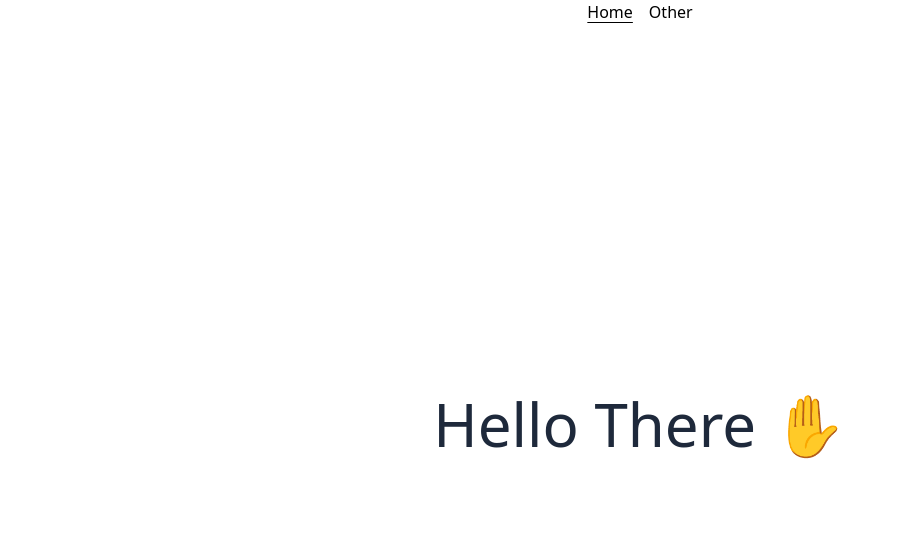
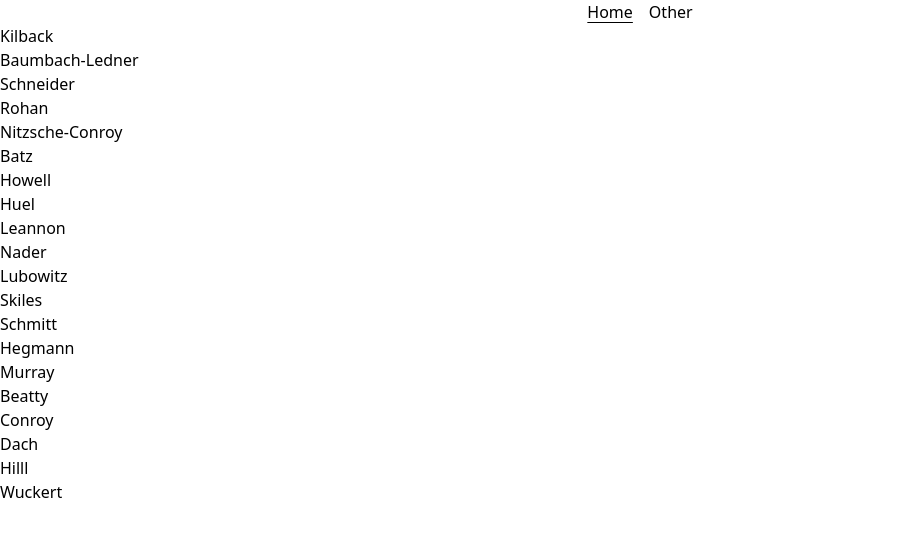
Before and after one commit to AndresPizanaSTC/homework5, a Vue app: page / in a window 1280 px wide. Shown: the top 536 px of the page, without its empty margins (0-901 px from the left). Built offline with nearby package versions, Linux system fonts and the light colour scheme.

Commit message:
Card Components Working

```diff
--- a/package.json
+++ b/package.json
@@ -13,6 +13,7 @@
     "format:check": "prettier --check ."
   },
   "dependencies": {
+    "@faker-js/faker": "^9.5.0",
     "vue": "^3.2.37",
     "vue-router": "^4.1.5"
   },
--- /dev/null
+++ b/src/components/MainCardSingle.vue
@@ -0,0 +1,13 @@
+<script setup>
+
+import { faker } from '@faker-js/faker'
+const firstname = faker.person.firstName()
+const lastname = faker.person.lastName()
+
+
+</script>
+
+<template>
+{{ fistname }} {{ lastname }} <br/>
+
+</template>
--- /dev/null
+++ b/src/components/MainCards.vue
@@ -0,0 +1,12 @@
+<script setup>
+
+    import MainCardSingle from './MainCardSingle.vue';
+
+
+</script>
+
+<template>
+
+    <MainCardSingle v-for="card in 20" :key="card"></MainCardSingle>
+
+</template>
--- a/src/views/HomePage.vue
+++ b/src/views/HomePage.vue
@@ -1,10 +1,8 @@
 <script setup>
 import { ref } from 'vue'
-const title = ref('Hello There ✋')
+import MainCards from '@/components/MainCards.vue';
 </script>
 
 <template>
-  <main class="flex min-h-screen items-center justify-center">
-    <h1 class="text-6xl font-thin text-slate-800">{{ title }}</h1>
-  </main>
+  <MainCards></MainCards>
 </template>
```
Also changed, not shown: 1 other file (tests, documents, lock files or other folders).
